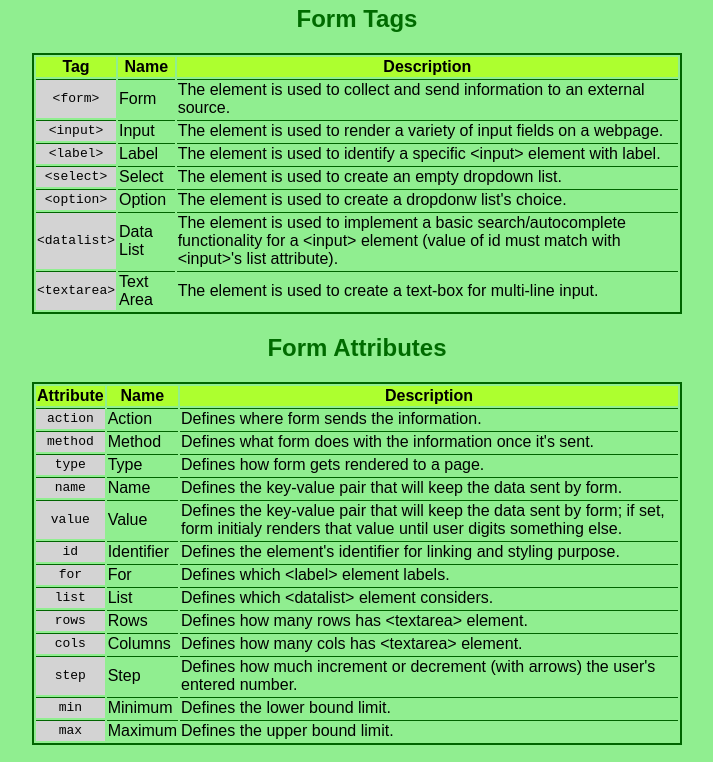
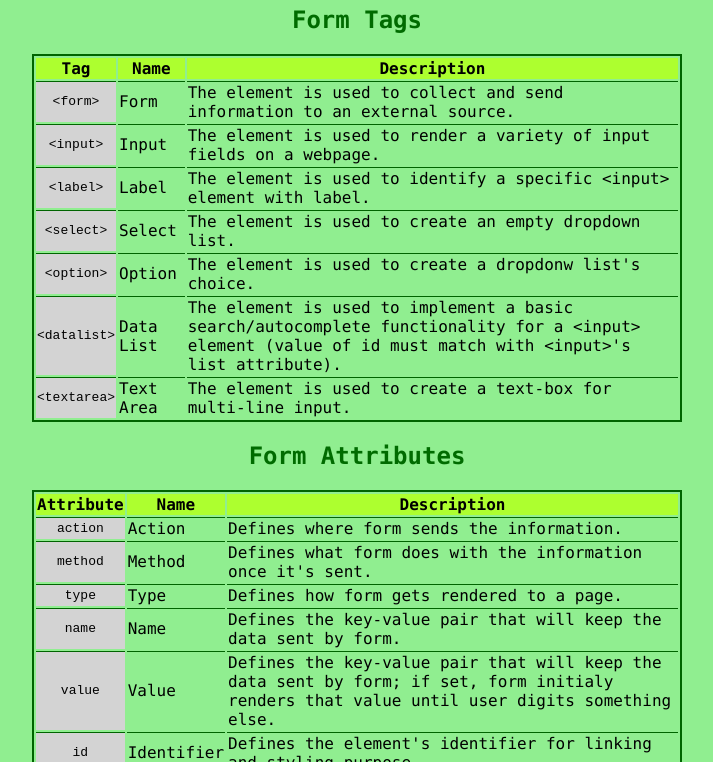
Before and after one commit to SacrednWild/BuildYourOwnCheatSheet, a plain HTML site: page index.html in a window 1280 px wide. Shown: the part 75-837 px from the top of the page, without its empty margins (283-996 px from the left). Drawn offline with Linux system fonts and the light colour scheme.

Commit message:
Fix body{font-family}

```diff
--- a/style.css
+++ b/style.css
@@ -1,6 +1,6 @@
 body {
   background-color: #90ee90;
-  font-family: Arial, sans-serif;
+  font-family: Lucida Console, Courier, monospace;
 }
 
 h1 {
```
